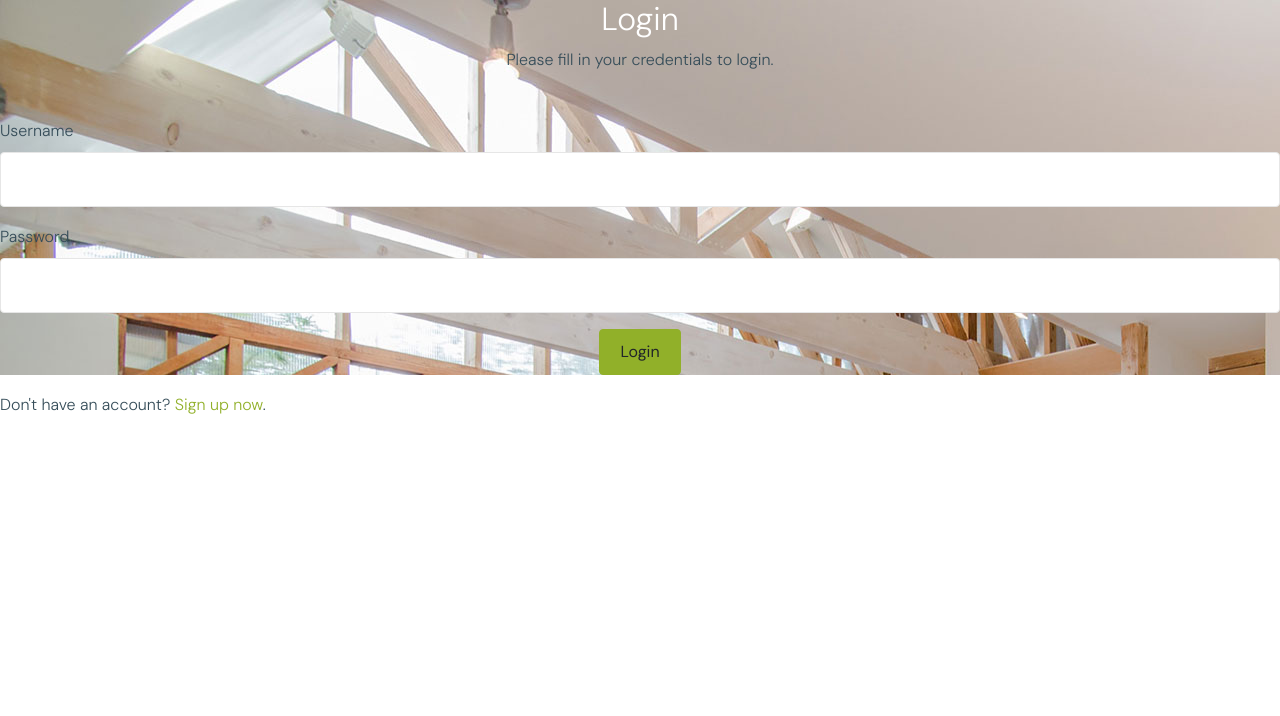
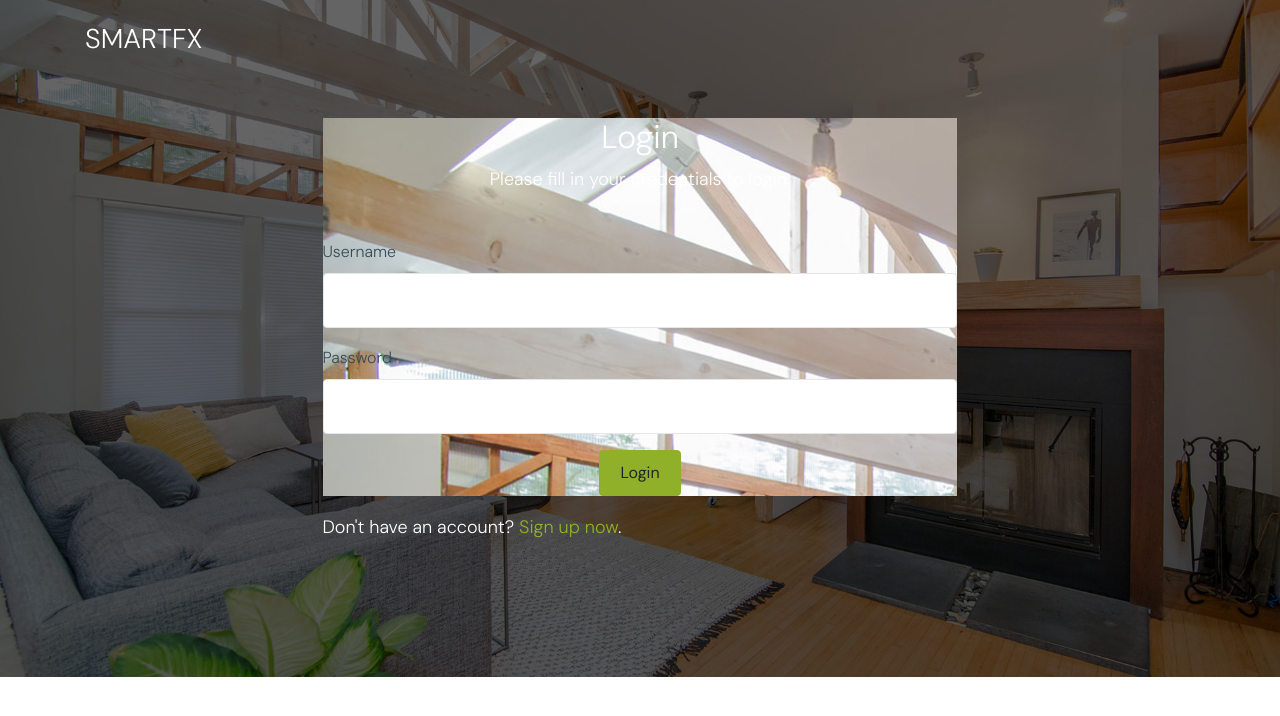
Before and after one commit to 2019Ganjil-PemrogramanBerbasisWeb/tugas3-pwa-oauth-jexcel-tamoriginal, a PHP site: page /login.php in a window 1280 px wide. Shown: the top 716 px of the page. Run offline with PHP 8.4, Linux system fonts and the light colour scheme; some web fonts are replaced.

Commit message:
Update login.php

```diff
--- a/login.php
+++ b/login.php
@@ -109,7 +109,7 @@ if ($_SERVER["REQUEST_METHOD"] == "POST") {
 		<link rel="stylesheet" href="css/style.css">
 
 	<body data-spy="scroll" data-target=".site-navbar-target" data-offset="300">
-<!--		<div class="site-wrap" id="home-section">
+		<div class="site-wrap" id="home-section">
 			<div class="site-mobile-menu site-navbar-target">
 				<div class="site-mobile-menu-header">
 					<div class="site-mobile-menu-close mt-3">
@@ -136,7 +136,7 @@ if ($_SERVER["REQUEST_METHOD"] == "POST") {
 				<div class="site-section-cover overlay" data-stellar-background-ratio="0.5" style="background-image: url('images/hero_1.jpg')">
 					<div class="container">
 						<div class="row align-items-center justify-content-center text-center">
-							<div class="col-md-7"> -->
+							<div class="col-md-7">
 <center>
     <div class="wrapper" style="background-image: url('images/hero_1.jpg')">
         <h2 style="color: white;">Login</h2>
@@ -159,11 +159,11 @@ if ($_SERVER["REQUEST_METHOD"] == "POST") {
         </form>
     </div>
     </center>
-						<!--</div>
+						</div>
 						</div>
 					</div>
 				</div>
 			</div>
-		</div> -->
+		</div>
 	</body>
 </html>
```
